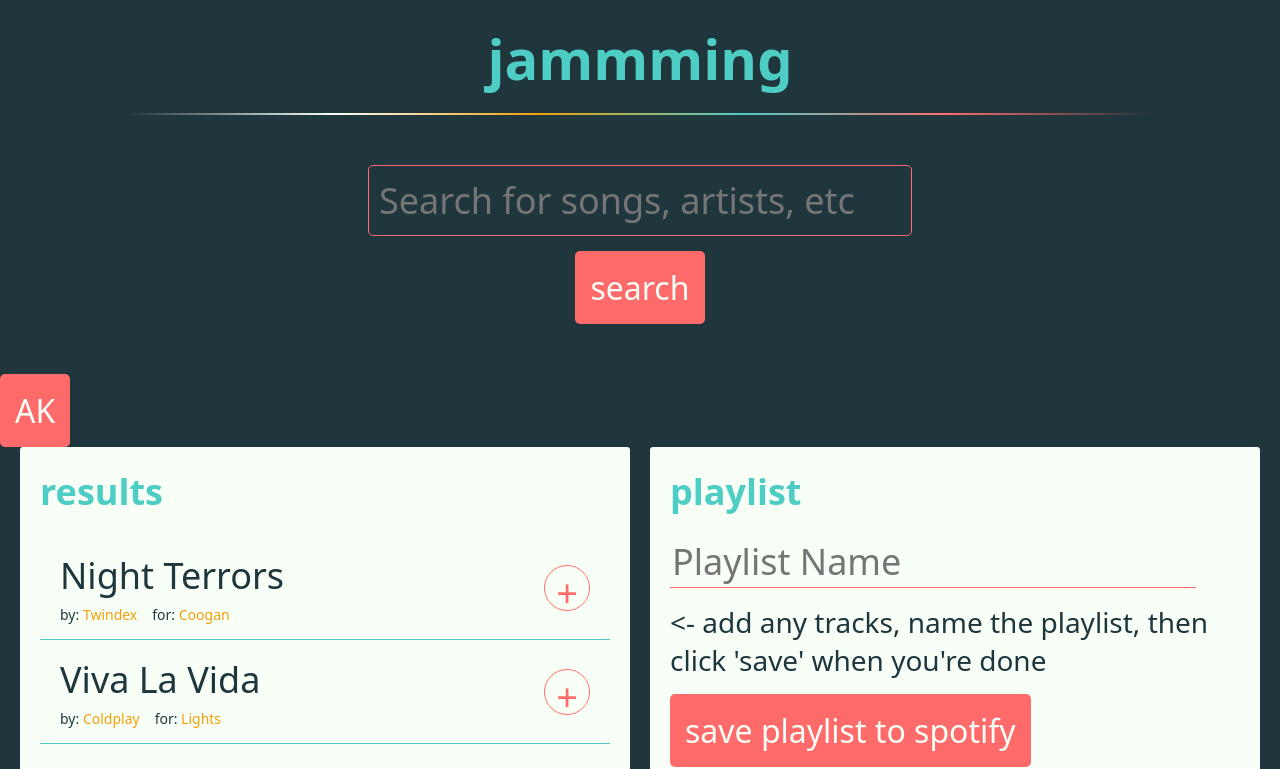
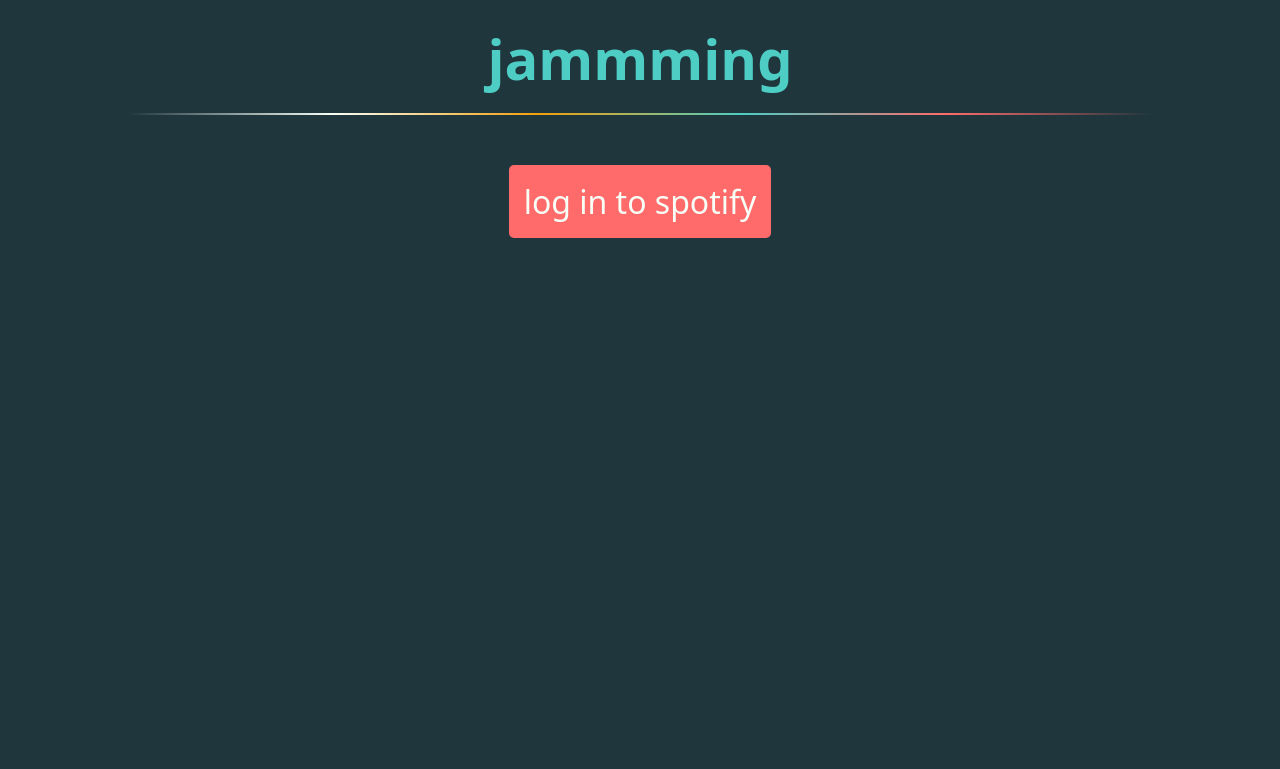
Before and after one commit to av3di/jammming, a React (Create React App) app: page / in a window 1280 px wide. Shown: the top 769 px of the page. Built offline with nearby package versions, Linux system fonts and the light colour scheme; a web font is replaced by a local one.

Commit message:
added log in button for spotify, not functional yet

```diff
--- a/src/App.css
+++ b/src/App.css
@@ -43,6 +43,7 @@
 
 .App {
   background-color: #1F363D;
+  min-height: 100vh;
 }
 
 .App-header {
@@ -135,3 +136,7 @@
 button:hover {
   cursor: pointer;
 }
+
+button.login {
+  margin: 50px auto;
+}
--- a/src/App.js
+++ b/src/App.js
@@ -5,31 +5,23 @@
 import Playlist from './components/Playlist/Playlist';
 import SearchResults from './components/SearchResults/SearchResults';
 import Spotify from './util/Spotify';
-let test = '';
 let code = '';
 
 function App() {
+  // const loggedIn = !!window.localStorage.getItem('access_token');
+  const loggedIn = false;
 
   const params = new URLSearchParams(window.location.search);
-  if(params.get("error")) console.log('you need to give access');
   if(params.get("code")) code = params.get("code");
 
   const handleClick = async () => {
-    console.log('calling authorize');
     if(!code) await Spotify.authorize();
-    console.log('after auth in app');
-    console.log(code);
+
     let accessToken = '';
     if (code) accessToken = await Spotify.getAccessToken(code);
-    console.log('accessToken:')
-    console.log(accessToken);
-    test = accessToken;
+    loggedIn = true;
   }
 
-  const handleAK = () => {
-    console.log('access::');
-    console.log(test);
-  }
   const [playlistName, setPlaylistName]  = useState('');
   const [playlistTracks, setPlaylistTracks] = useState([]);
 
@@ -41,22 +33,30 @@
     setPlaylistTracks((prev) => prev.filter(track => track.id !== id));
   }
 
+  let body = <button className="login">log in to spotify</button>;
+  if (loggedIn) {
+    body = (
+      <>
+        <SearchBar />
+        <div className="main-panel">
+          <SearchResults tracks={tracksResults} onAdd={addTrack} />
+          <Playlist
+            tracks={playlistTracks}
+            onRemove={removeTrack}
+            name={playlistName}
+            setName={setPlaylistName}
+          />
+        </div>
+      </>
+    );
+  }
+
   return (
     <div className="App">
       <header className="App-header">
         <h1 onClick={handleClick}>jammming</h1>
       </header>
-      <SearchBar />
-      <button onClick={handleAK}>AK</button>
-      <div className="main-panel">
-        <SearchResults tracks={tracksResults} onAdd={addTrack} />
-        <Playlist
-          tracks={playlistTracks}
-          onRemove={removeTrack}
-          name={playlistName}
-          setName={setPlaylistName}
-        />
-      </div>
+      {body}
     </div>
   );
 }
--- a/src/components/Playlist/Playlist.js
+++ b/src/components/Playlist/Playlist.js
@@ -1,4 +1,4 @@
-import React, {useState} from 'react';
+import React from 'react';
 import './Playlist.css';
 import TrackList from '../TrackList/TrackList';
 import SaveToSpotifyButton from '../SaveToSpotifyButton/SaveToSpotifyButton';
--- a/src/util/Spotify.js
+++ b/src/util/Spotify.js
@@ -17,7 +17,6 @@
 
 const Spotify = {
   async authorize() {
-    console.log('generating code');
     const codeVerifier = generateCodeVerifier(64);
     const codeChallenge = await generateCodeChallenge(codeVerifier);
     window.localStorage.setItem('code_verifier', codeVerifier);
@@ -33,10 +32,8 @@
     });
 
     window.location.href = `${url}?${params.toString()}`;
-    console.log('end of authorize');
   },
   async getAccessToken(code) {
-    console.log('getAccessToken');
     let codeVerifier = window.localStorage.getItem('code_verifier');
 
     const payload = {
@@ -57,12 +54,12 @@
     try {
       const result = await fetch(url, payload);
       const response = await result.json();
+      localStorage.setItem('access_token', response.access_token);
       return response;
     } catch (error) {
       console.log("No access token created: " + error);
       throw error;
     }
-    // localStorage.setItem('access_token', response.access_token);
   }
 }
 
```
